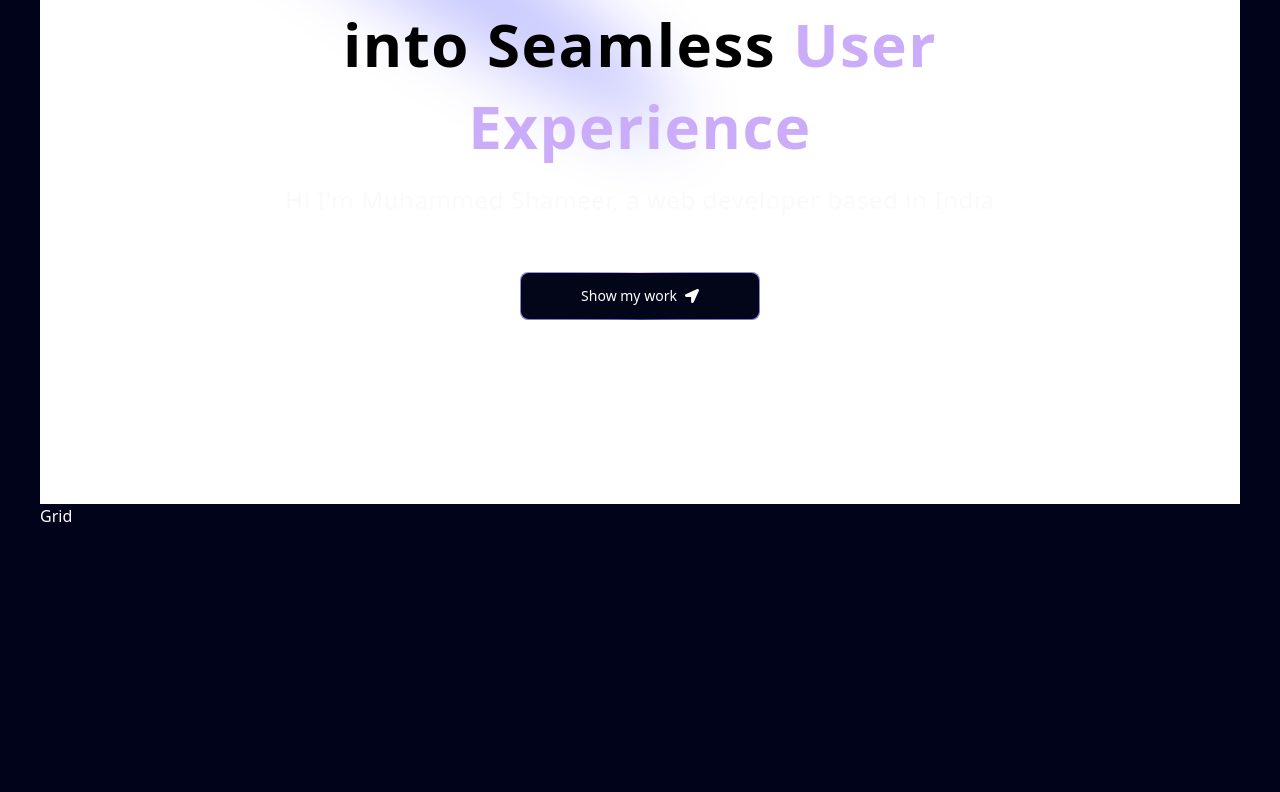
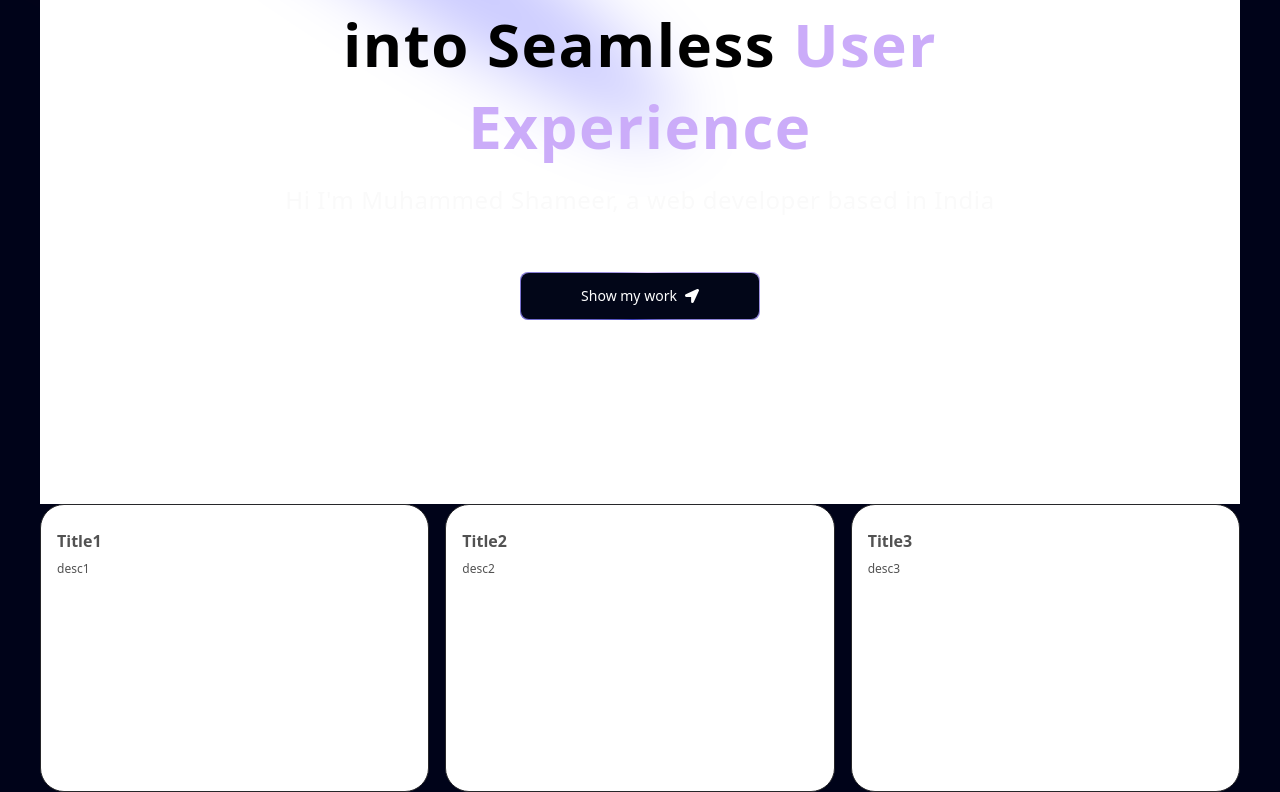
Before and after one commit to mhmdshameer/Portfolio, a Next.js app: page / in a window 1280 px wide. Shown: the part 296-1088 px from the top of the page. Before the commit the page ends 824 px from the top, so only its background shows below. Built offline with nearby package versions, Linux system fonts and the light colour scheme.

Commit message:
grid items

```diff
--- a/components/Grid.tsx
+++ b/components/Grid.tsx
@@ -1,8 +1,20 @@
 import React from 'react'
+import { BentoGrid, BentoGridItem } from './ui/BentoGrid'
+import { gridItems } from '@/data'
 
 const Grid = () => {
   return (
-    <div>Grid</div>
+    <section id='about'>
+        <BentoGrid>
+            {gridItems.map((item) => (
+                <BentoGridItem
+                  id={item.id}
+                  title={item.title}
+                  description={item.description}
+                />
+            ))}
+        </BentoGrid>
+    </section>
   )
 }
 
--- a/components/ui/BentoGrid.tsx
+++ b/components/ui/BentoGrid.tsx
@@ -25,17 +25,19 @@ export const BentoGridItem = ({
   description,
   header,
   icon,
+  id,
 }: {
   className?: string;
   title?: string | React.ReactNode;
   description?: string | React.ReactNode;
   header?: React.ReactNode;
   icon?: React.ReactNode;
+  id:number;
 }) => {
   return (
     <div
       className={cn(
-        "group/bento shadow-input row-span-1 flex flex-col justify-between space-y-4 rounded-xl border border-neutral-200 bg-white p-4 transition duration-200 hover:shadow-xl dark:border-white/[0.2] dark:bg-black dark:shadow-none",
+        "group/bento shadow-input row-span-1 flex flex-col relative justify-between space-y-4 rounded-3xl border border-red-500 bg-white p-4 transition duration-200 hover:shadow-xl dark:border-white/[0.2] dark:bg-black dark:shadow-none",
         className,
       )}
     >
--- /dev/null
+++ b/data/index.ts
@@ -0,0 +1,5 @@
+export const gridItems = [
+    { title: "Title1", description: "desc1", id: 1},
+    { title: "Title2", description: "desc2", id: 2},
+    { title: "Title3", description: "desc3", id: 3}
+]
```
